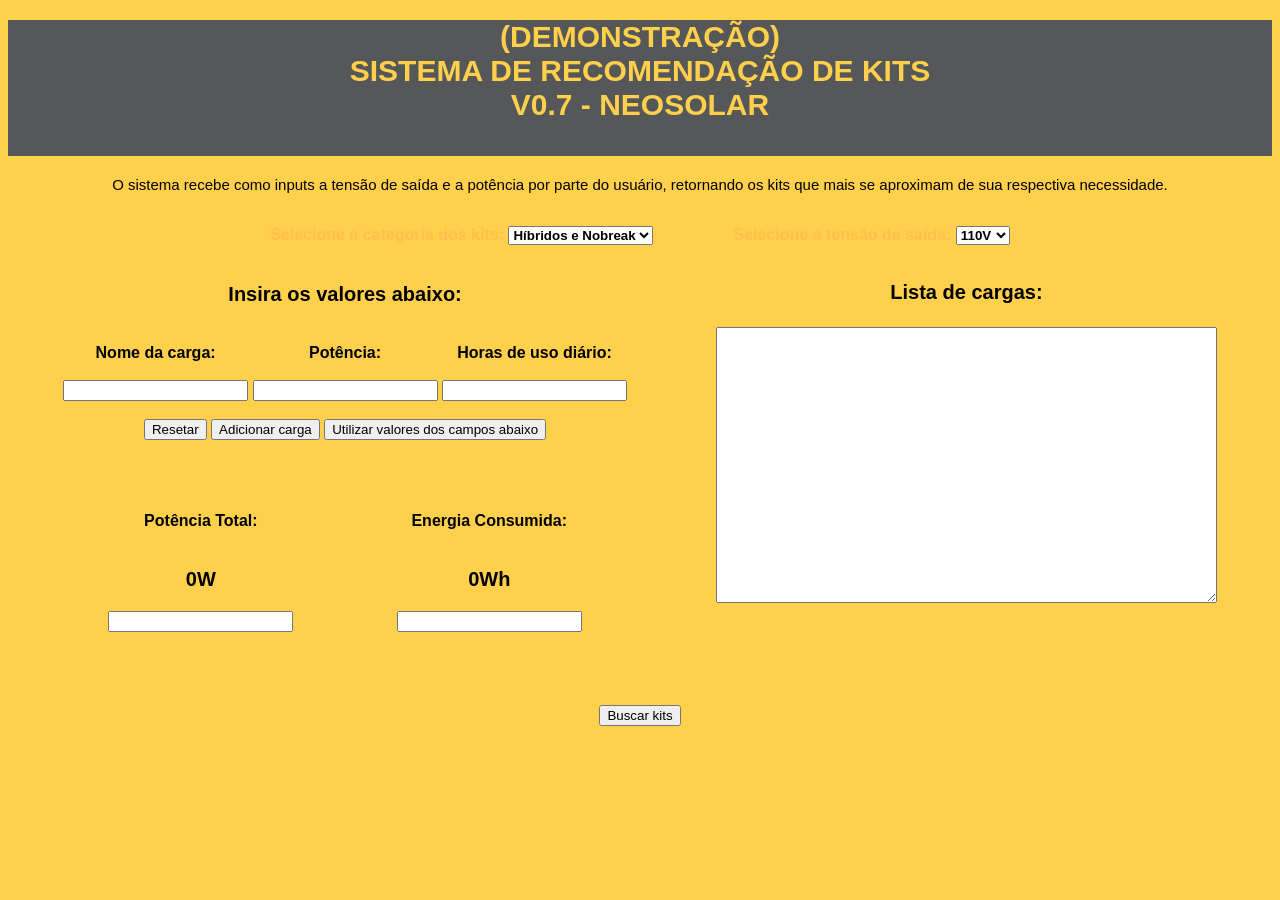
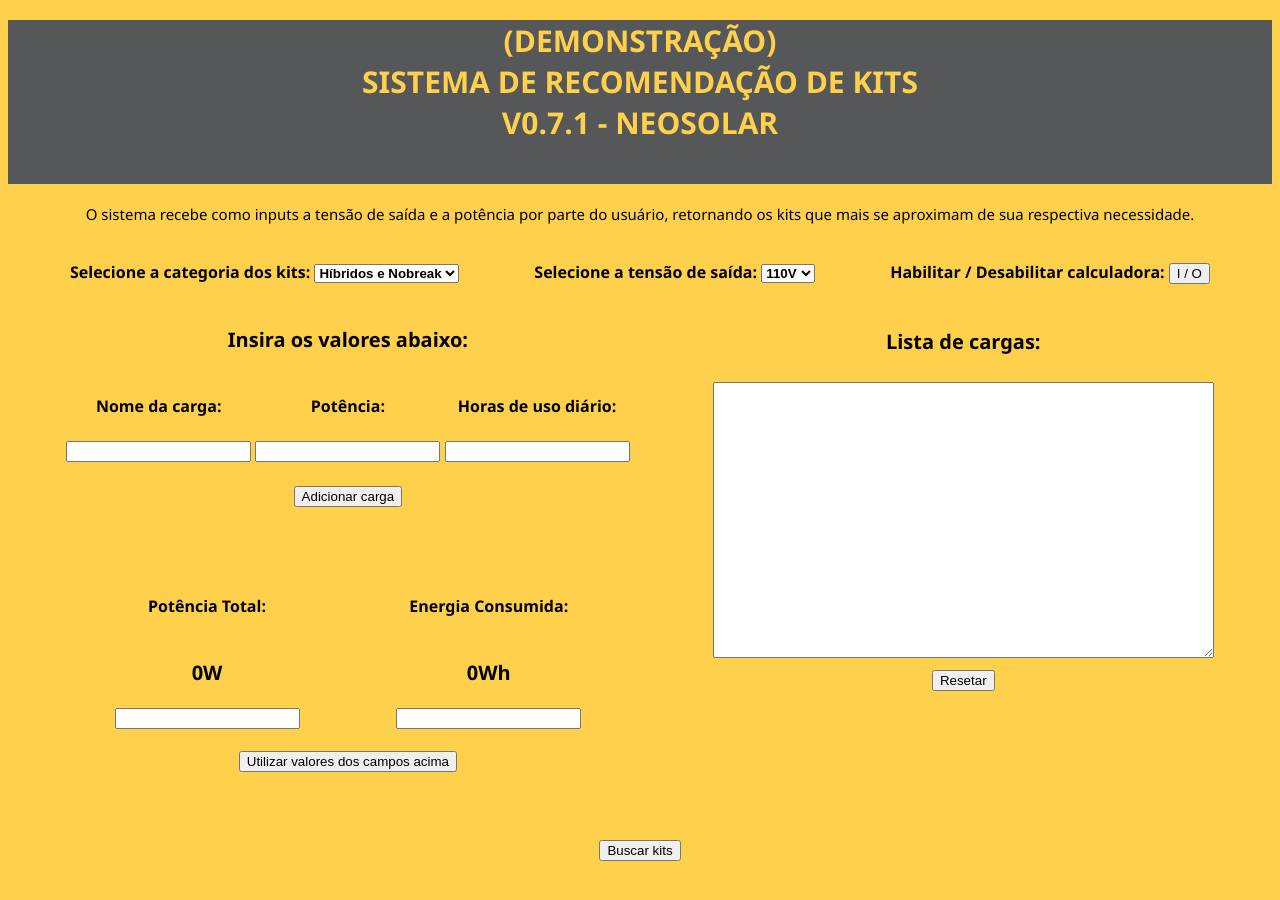
Before and after one commit to gustavo-a-c/gustavo-a-c.github.io, a plain HTML site: page index.html in a window 1280 px wide. Before the commit the page ends 800 px from the top, so only its background shows below. Drawn offline with Linux system fonts and the light colour scheme.

Commit message:
Update - Versão 0.7.1

```diff
--- a/index.html
+++ b/index.html
@@ -4,21 +4,34 @@
 <!-- V0.4 - 13/06/23 - Gustavo Albuquerque - NeoSolar Energia-->
 <!-- V0.5 - 14/06/23 - Gustavo Albuquerque - NeoSolar Energia-->
 <!-- V0.6 - 16/06/23 - Gustavo Albuquerque - NeoSolar Energia-->
-<!-- V0.7 - /07/23 - Gustavo Albuquerque - NeoSolar Energia-->
+<!-- V0.7 - 05/07/23 - Gustavo Albuquerque - NeoSolar Energia-->
+<!-- V0.7.5 - /07/23 - Gustavo Albuquerque - NeoSolar Energia-->
+<!--
+  AJUSTES ESTÉTICOS: REMODELAR PARTE DO CSS, RENOMEAR VARIÁVEIS
+  DO HTML, ADICIONAR CAIXA DE SELEÇÃO PARA REMOVER A CALCULADORA,
+  TORNAR CAMPOS COM APARÊNCIA MAIS MODERNA E QUEM SABE ATÉ ADICIONAR
+  ANIMAÇÕES. ATÉ OTIMIZAÇÃO PARA CELULAR PODE SER POSSÍVEL, DEPENDENDO
+  DA DIFICULDADE
+  QUANTO À SIMPLIFICAÇÃO DE CÓDIGO, VER O QUE PODE SER FEITO.
+  ATÉ NOVO EASTER EGG?
+  IDENTIFICAR MELHOR O TRECHO DE CÓDIGO NA TAG SCRIPT. TENTAR, QUEM SABE, DEVOLVÊ-LA
+  PARA O ARQUIVO JAVASCRIPT, EMBORA CREIO QUE TALVEZ HAJA PROBLEMAS COM O "ONCLICK"
+  DAS FUNÇÕES.
+-->
 <!DOCTYPE html>
 <html lang="pt" dir="ltr">
 <style>
   /* configurações gerais da janela */
   body {
     background-color: #FFD04C;
-    font-family: Arial;
+    font-family: 'Segoe UI';
     justify-content: center;
     text-align: center;
   }
 
   /* div dos filtros iniciais - NÃO UTILIZADA NO MOMENTO */
   div.filtros_iniciais {
-    font-family: Arial;
+    font-family: 'Segoe UI';
   }
 
   /* área do título da página */
@@ -121,7 +134,6 @@
 <head>
   <meta charset="utf-8">
   <title>SISTEMA DE RECOMENDAÇÃO DE KITS V0.7 - NEOSOLAR</title>
-  <link rel="stylesheet" href="style.css">
 </head>
 <script>
   //07/06/2023 - Gustavo Albuquerque - NeoSolar Energia - Sistema de Recomendação de Kits Híbridos V0.2
@@ -217,8 +229,9 @@
         '<br> Inversor ' + lista_analise3[i][2] +
         '<br>' + lista_analise3[i][4] + 'x' + lista_analise3[i][5] + ' painéis ' + lista_analise3[i][3] +
         '<br>' + lista_analise3[i][7] + 'x' + lista_analise3[i][8] + ' baterias ' + lista_analise3[i][6] +
-        '<br> Energia disponível diária: ' + lista_analise3[i][23] + 'W' +
-        '<br> Potência do inversor: ' + pot_saida_inversor +
+        '<br> Energia disponível diária: ' + lista_analise3[i][23] + 'Wh' +
+        '<br> Potência do inversor: ' + pot_saida_inversor + "W" +
+        '<br> Controlador: ' + lista_analise3[i][59] +
         // '<br>' + lista_analise2[i][23] + ' ' + lista_analise2[i][41] + ' ' + limite1 + ' ' + limite2 +
         '</a>'
     }
@@ -507,8 +520,9 @@
         '<br> Inversor ' + lista_pos_filtro_4[i][2] +
         '<br>' + lista_pos_filtro_4[i][4] + 'x' + lista_pos_filtro_4[i][5] + ' painéis ' + lista_pos_filtro_4[i][3] +
         '<br>' + lista_pos_filtro_4[i][7] + 'x' + lista_pos_filtro_4[i][8] + ' baterias ' + lista_pos_filtro_4[i][6] +
-        '<br> Energia disponível diária: ' + lista_pos_filtro_4[i][23] + 'W' +
-        '<br> Potência do inversor: ' + pot_saida_inversor +
+        '<br> Energia disponível diária: ' + lista_pos_filtro_4[i][23] + 'Wh' +
+        '<br> Potência do inversor: ' + pot_saida_inversor + "W" +
+        '<br> Controlador: ' + lista_pos_filtro_4[i][59] +
         // '<br>' + lista_analise2[i][23] + ' ' + lista_analise2[i][41] + ' ' + limite1 + ' ' + limite2 +
         '</a>'
     }
@@ -627,10 +641,88 @@
     }
     const game = setInterval(gameLoop, 100);
   }
+
+
+  function hab_calc() {
+    // é possível esconder a div inteira?
+    //alert("TEST")
+    e1 = document.getElementById("titulo_inputs")
+    e2 = document.getElementById("nome_carga")
+    e3 = document.getElementById("botao_resetar")
+    e4 = document.getElementById("botao_soma")
+    e5 = document.getElementById("horas_carga")
+    e6 = document.getElementById("pot_carga")
+    e7 = document.getElementById("l1")
+    e8 = document.getElementById("l2")
+    e9 = document.getElementById("l3")
+    e10 = document.getElementById("l4")
+    e11 = document.getElementById("lista_saida")
+    e12 = document.getElementById("l5")
+    div1 = document.getElementById("inputs")
+    div2 = document.getElementById("resultados")
+    b1 = document.getElementById("b1")
+    b2 = document.getElementById("b2")
+    b3 = document.getElementById("b3")
+    b4 = document.getElementById("b4")
+    b5 = document.getElementById("b5")
+    b6 = document.getElementById("b6")
+    a1 = document.getElementById("estetica1")
+    a2 = document.getElementById("estetica2")
+
+    s1 = e1.getAttribute("hidden")
+
+    if (s1) {
+      //alert("Caso 1")
+      e1.removeAttribute("hidden");
+      e2.removeAttribute("hidden");
+      e3.removeAttribute("hidden");
+      e4.removeAttribute("hidden");
+      e5.removeAttribute("hidden");
+      e6.removeAttribute("hidden");
+      e7.removeAttribute("hidden");
+      e8.removeAttribute("hidden");
+      e9.removeAttribute("hidden");
+      e10.removeAttribute("hidden");
+      e11.removeAttribute("hidden");
+      e12.removeAttribute("hidden");
+      b1.removeAttribute("hidden");
+      b2.removeAttribute("hidden");
+      b3.removeAttribute("hidden");
+      b4.removeAttribute("hidden");
+      b5.removeAttribute("hidden");
+      b6.removeAttribute("hidden");
+      a1.setAttribute("hidden", "hidden");
+      a2.setAttribute("hidden", "hidden");
+
+    } else {
+      //alert("Caso 2")
+      e1.setAttribute("hidden", "hidden");
+      e2.setAttribute("hidden", "hidden");
+      e3.setAttribute("hidden", "hidden");
+      e4.setAttribute("hidden", "hidden");
+      e5.setAttribute("hidden", "hidden");
+      e6.setAttribute("hidden", "hidden");
+      e7.setAttribute("hidden", "hidden");
+      e8.setAttribute("hidden", "hidden");
+      e9.setAttribute("hidden", "hidden");
+      e10.setAttribute("hidden", "hidden");
+      e11.setAttribute("hidden", "hidden");
+      e12.setAttribute("hidden", "hidden");
+      b1.setAttribute("hidden", "hidden");
+      b2.setAttribute("hidden", "hidden");
+      b3.setAttribute("hidden", "hidden");
+      b4.setAttribute("hidden", "hidden");
+      b5.setAttribute("hidden", "hidden");
+      b6.setAttribute("hidden", "hidden");
+      a1.removeAttribute("hidden");
+      a2.removeAttribute("hidden");
+
+    }
+  }
 </script>
 
 <body>
-  <h1> (DEMONSTRAÇÃO) <br> SISTEMA DE RECOMENDAÇÃO DE KITS <br> V0.7 - NEOSOLAR <br>
+  <h1> (DEMONSTRAÇÃO) <br> SISTEMA DE RECOMENDAÇÃO DE KITS <br> V0.7.1 - NEOSOLAR <br>
     <br>
   </h1>
   <p> O sistema recebe como inputs a tensão de saída e a potência por parte do usuário, retornando os kits que mais se
@@ -648,49 +740,52 @@
       <option value="110V">110V</option>
       <option value="220V">220V</option>
     </select>
+    &nbsp&nbsp&nbsp&nbsp&nbsp&nbsp&nbsp&nbsp&nbsp&nbsp&nbsp&nbsp&nbsp&nbsp&nbsp&nbsp;
+    <label for="input_habilitar_calc"> Habilitar / Desabilitar calculadora:</label>
+    <button type="button" id="botao_habilitar_calc" onclick="hab_calc()"> I / O </button>
   </div>
   <div class="filtros_iniciais"></div>
   <br>
+  <p id="estetica1" hidden>
+    ________________________________________________________________________________________________</p>
   <div class="meio">
     <div class="blocos_inputs">
       <form>
         <div class="titulo_inputs">
           <p name="titulo_inputs" id="titulo_inputs"> Insira os valores abaixo: </p>
         </div>
-        <div class="inputs">
+        <div class="inputs" id="inputs">
           <br>
-          <label for="nome_carga">Nome da carga:</label>
+          <label for="nome_carga" id="l3">Nome da carga:</label>
           <br>
           <br>
           <input type="text" id="nome_carga" name="nome_carga">
           <br>
           <br>
         </div>
-        <div class="inputs">
-          <label for="pot_carga">Potência:</label>
+        <div class="inputs" id="inputs">
+          <label for="pot_carga" id="l2">Potência:</label>
           <br>
           <br>
           <input type="text" id="pot_carga" name="pot_carga">
           <br>
           <br>
         </div>
-        <div class="inputs">
-          <label for="horas_carga">Horas de uso diário:</label>
+        <div class="inputs" id="inputs">
+          <label for="horas_carga" id="l1">Horas de uso diário:</label>
           <br>
           <br>
           <input type="text" id="horas_carga" name="horas_carga">
           <br>
           <br>
         </div>
-        <br>
-        <button type="button" id="botao_resetar" onclick="resetar()"> Resetar </button>
+        <br id="b6">
         <button type="button" id="botao_soma" onclick="soma()"> Adicionar carga </button>
-        <button type="button" id="botao_valores" onclick="set_valores()"> Utilizar valores dos campos abaixo </button>
-        <br>
-        <br>
-        <br>
-        <br>
-        <br>
+        <br id="b1">
+        <br id="b2">
+        <br id="b3">
+        <br id="b4">
+        <br id="b5">
         <div class="resultados">
           <label for="result_pot_total">Potência Total:</label>
           <br>
@@ -699,10 +794,10 @@
           <input type="text" id="input_pot_total" name="input_pot_total">
           <br>
         </div>
-        <div class="resultados">
+        <div class="resultados" id="resultados">
           <p>&nbsp&nbsp&nbsp&nbsp&nbsp&nbsp&nbsp&nbsp&nbsp&nbsp&nbsp&nbsp&nbsp&nbsp&nbsp&nbsp&nbsp</p>
         </div>
-        <div class="resultados">
+        <div class="resultados" id="resultados">
           <label for="result_energia_consumida">Energia Consumida:</label>
           <br>
           <br>
@@ -711,22 +806,27 @@
           <br>
         </div>
       </form>
+      <button type="button" id="botao_valores" onclick="set_valores()"> Utilizar valores dos campos acima </button>
     </div>
     <div class="blocos_inputs">
-      <p>&nbsp&nbsp&nbsp&nbsp&nbsp&nbsp&nbsp&nbsp&nbsp&nbsp&nbsp&nbsp&nbsp&nbsp&nbsp&nbsp</p>
+      <p id="l5">&nbsp&nbsp&nbsp&nbsp&nbsp&nbsp&nbsp&nbsp&nbsp&nbsp&nbsp&nbsp&nbsp&nbsp&nbsp&nbsp</p>
     </div>
     <div class="blocos_inputs">
       <br>
       <div class="div_lista_saida">
         <form>
-          <label for="lista_saida"> Lista de cargas: </label>
+          <label for="lista_saida" id="l4"> Lista de cargas: </label>
           <br>
           <br>
           <textarea id="lista_saida" rows=18 cols=60 wrap=on readonly></textarea>
+          <br>
+          <button type="button" id="botao_resetar" onclick="resetar()"> Resetar </button>
         </form>
       </div>
     </div>
   </div>
+  <p id="estetica2" hidden>
+    ________________________________________________________________________________________________</p>
   <br>
   <br>
   <br>
```
